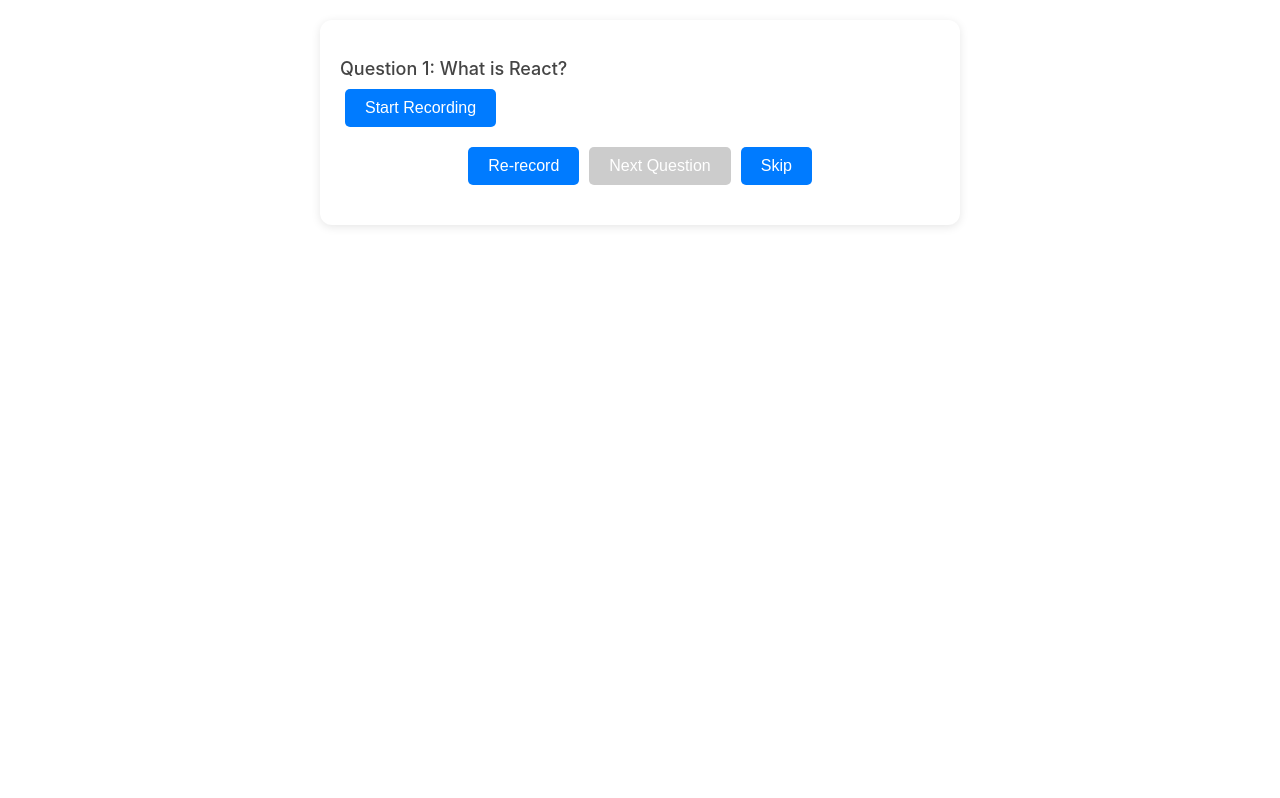
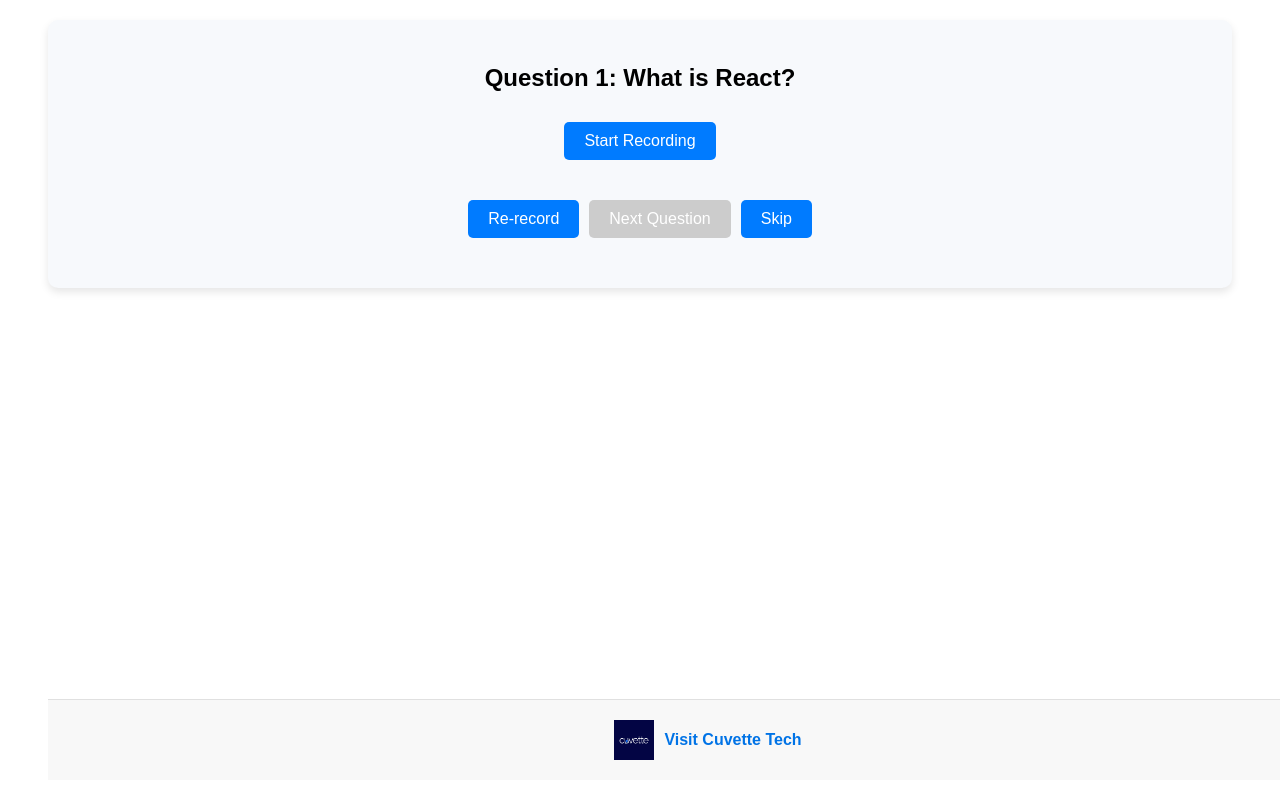
Before and after one commit to curiosityr0ver/Cuvette_AI_Interview_GST, a React (Vite) app in the folder client/: page /quiz in a window 1280 px wide. Built offline with nearby package versions, Linux system fonts and the light colour scheme.

Commit message:
frontend changes

```diff
--- a/client/src/main.jsx
+++ b/client/src/main.jsx
@@ -4,7 +4,7 @@ import { BrowserRouter, Routes, Route } from "react-router-dom";
 import "./index.css";
 import Questionnaire from "./pages/Questionnaire";
 import LandingPage from "./pages/LandingPage";
-
+import Footer from "./pages/Footer";
 const questions = [
 	{ id: 1, text: "Question 1" },
 	{ id: 2, text: "Question 2" },
@@ -18,5 +18,6 @@ createRoot(document.getElementById("root")).render(
 			<Route path="/" element={<LandingPage />} />
 			<Route path="/quiz" element={<Questionnaire questions={questions} />} />
 		</Routes>
+		<Footer />
 	</BrowserRouter>
 );
--- a/client/src/pages/Questionnaire.jsx
+++ b/client/src/pages/Questionnaire.jsx
@@ -123,14 +123,8 @@ const Questionnaire = () => {
 			>
 				{recording ? "Stop Recording" : "Start Recording"}
 			</button>
+			{recording && <div className={styles.recordingIndicator}></div>}
 			{loading && <p className={styles.loadingIndicator}>Transcribing...</p>}
-			{transcriptions[currentQuestionIndex] &&
-				transcriptions[currentQuestionIndex] !== "Skipped" && (
-					<div>
-						<h4>Transcription:</h4>
-						<p>{transcriptions[currentQuestionIndex]}</p>
-					</div>
-				)}
 			<div className={styles.buttons}>
 				<button onClick={reRecord} disabled={recording || loading}>
 					Re-record
@@ -143,7 +137,12 @@ const Questionnaire = () => {
 				>
 					Next Question
 				</button>
-				<button onClick={skipQuestion} disabled={recording || loading}>
+				<button
+					onClick={skipQuestion}
+					disabled={
+						recording || loading || transcriptions[currentQuestionIndex]
+					}
+				>
 					Skip
 				</button>
 			</div>
--- a/client/src/pages/Questionnaire.module.css
+++ b/client/src/pages/Questionnaire.module.css
@@ -1,53 +1,67 @@
-/* Questionnaire.module.css */
-
 .container {
-    font-family: -apple-system, BlinkMacSystemFont, "Segoe UI", Roboto, "Helvetica Neue", Arial, sans-serif;
+    display: flex;
+    flex-direction: column;
+    align-items: center;
+    background-color: #f7f9fc;
+    border-radius: 10px;
     padding: 20px;
-    max-width: 600px;
-    margin: 0 auto;
-    background: #ffffff;
-    border-radius: 12px;
-    box-shadow: 0 2px 10px rgba(0, 0, 0, 0.1);
+    box-shadow: 0 4px 8px rgba(0, 0, 0, 0.1);
 }
 
 .question {
-    font-size: 18px;
-    font-weight: 500;
-    color: #444444;
-    margin-bottom: 10px;
+    font-size: 1.5em;
+    margin-bottom: 20px;
+    text-align: center;
 }
 
 .buttons {
+    display: flex;
+    gap: 10px;
     margin-top: 20px;
-    display: flex;
-    justify-content: center;
 }
 
 button {
-    font-size: 16px;
     padding: 10px 20px;
-    margin: 0 5px;
-    cursor: pointer;
     border: none;
     border-radius: 5px;
     background-color: #007bff;
-    color: white;
-    transition: background-color 0.3s ease;
+    color: #fff;
+    font-size: 1em;
+    cursor: pointer;
+    transition: background-color 0.3s;
 }
 
 button:disabled {
-    background-color: #ccc;
-    cursor: not-allowed;
+    background-color: #cccccc;
 }
 
-button:hover {
+button:not(:disabled):hover {
     background-color: #0056b3;
 }
 
 .loadingIndicator {
-    font-size: 16px;
-    font-weight: 500;
-    color: #666666;
-    text-align: center;
+    margin-top: 20px;
+    font-size: 1.2em;
+    color: #ff9900;
+}
+
+.recordingIndicator {
+    width: 20px;
+    height: 20px;
+    border-radius: 50%;
+    background-color: red;
+    animation: blink 1s infinite;
     margin-top: 10px;
 }
+
+@keyframes blink {
+
+    0%,
+    100% {
+        opacity: 1;
+    }
+
+    50% {
+        opacity: 0;
+    }
+}
```
Also changed, not shown: 1 other file (tests, documents, lock files or other folders).
